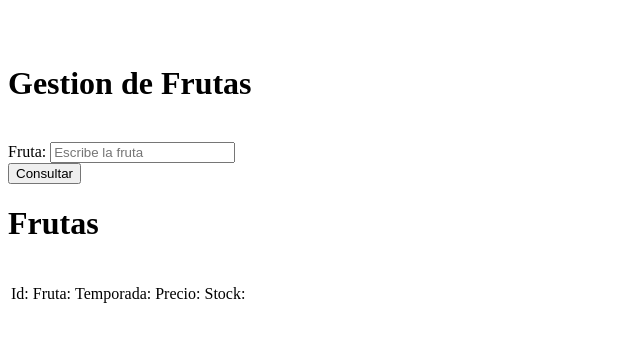
After one commit to PEPEBG6/POO181, a Flask app: page /consulta in a window 1280 px wide. The commit adds this page. Shown: the top 342 px of the page, without its empty margins (0-640 px from the left). Run offline with Flask 3, Linux system fonts and the light colour scheme; data that the repository does not hold is empty; some libraries are stand-ins or nearby versions.

Commit message:
PractFruteria Vista de consultas
Se realizo las rutas correspondientes para una consulta

```diff
--- a/PractFruteria/app.py
+++ b/PractFruteria/app.py
@@ -49,7 +49,72 @@ def guardar():
 
 
 
+@app.route('/editar/<id>')
+def editar(id):
 
+  CID=mysql.connection.cursor();
+  CID.execute('Select * from tbFrutas where id=%s', (id))
+  consultaID= CID.fetchone()
+  return render_template('editarFruta.html',frut=consultaID)
+
+
+
+@app.route('/actualizar/<id>', methods=['POST'])
+def actualizar(id):
+
+  if request.method == 'POST':
+    Vfruta=request.form['Fruta']
+    Vtemporada=request.form['Temporada']
+    Vprecio=request.form['Precio']
+    Vstock=request.form['Stock']
+
+    curAct=mysql.connection.cursor()
+    curAct.execute('update tbFrutas set fruta=%s, temporada=%s, precio=%s, stock=%s where id=%s',(Vfruta, Vtemporada, Vprecio, Vstock, id))
+    mysql.connection.commit()
+
+  flash('Se actualizo la fruta'+ Vfruta)
+  return redirect(url_for('registros'))
+
+
+
+@app.route('/eliminar/<id>')
+def eliminar(id):
+
+  CID=mysql.connection.cursor();
+  CID.execute('Select * from tbFrutas where id=%s', (id))
+  eliminarID= CID.fetchone()
+  return render_template('eliminarFruta.html',frut=eliminarID)
+
+
+
+@app.route('/borrar/<id>', methods=['POST'])
+def borrar(id):
+
+  if request.method == 'POST':
+
+    curElim=mysql.connection.cursor()
+    curElim.execute('delete from tbFrutas where id=%s',(id))
+    mysql.connection.commit()
+
+  flash('Se elimino la fruta')
+  return redirect(url_for('registros'))
+
+
+
+@app.route("/consultasFrutas.html")
+def consultasFrutas():
+    return render_template('consultasFrutas.html')
+
+
+
+@app.route("/consulta")
+def consulta():
+    vfrutas = request.form.get('Fruta', False)
+    cs = mysql.connection.cursor()
+    cs.execute('select * from tbFrutas where fruta = %s order by fruta', [vfrutas])
+    data = cs.fetchone()
+    print(data)
+    return render_template('consultasFrutas.html', frut = data)
 
 
 
--- /dev/null
+++ b/PractFruteria/templates/consultasFrutas.html
@@ -0,0 +1,55 @@
+<!DOCTYPE html>
+<html lang="en">
+<head>
+    <meta charset="UTF-8">
+    <meta name="viewport" content="width=device-width, initial-scale=1.0">
+    <title>Fruteria</title>
+</head>
+<body>
+    <br>
+    <br>
+    <h1>Gestion de Frutas</h1>
+    <br>
+
+    <form action="/consulta">
+        <label>Fruta:</label>
+        <input type ="text" name="Fruta" placeholder="Escribe la fruta"><br>
+
+
+        <button type="submit">Consultar</button>
+        <br>
+
+
+    </form>
+
+
+
+    <h1>Frutas</h1>
+<br>
+<table>
+
+    <thead>
+      <tr>
+       <td>Id: </td>
+       <td>Fruta: </td>
+       <td>Temporada: </td>
+       <td>Precio: </td>
+       <td>Stock: </td>
+      </tr>
+    </thead>
+
+     <tbody>
+      {% if frut %}
+      <tr>
+       <td>{{frut.0}}</td>
+       <td>{{frut.1}}</td>
+       <td>{{frut.2}}</td>
+       <td>{{frut.3}}</td>
+       <td>{{frut.4}}</td>
+      </tr>
+      {% endif %}
+     </tbody>
+
+   </table>
+</body>
+</html>
--- a/PractFruteria/templates/index.html
+++ b/PractFruteria/templates/index.html
@@ -38,6 +38,12 @@
                 <li><a href="{{ url_for('registros') }}">Registros</a></li>
             </ul>
         </nav>
+        <br>
+        <nav>
+            <ul>
+                <li><a href="{{ url_for('consultasFrutas') }}">Consultar</a></li>
+            </ul>
+        </nav>
 
     </form>
 </body>
```
Also changed, not shown: PractFruteria/templates/eliminarFruta.html (added, +23 -0 lines).
